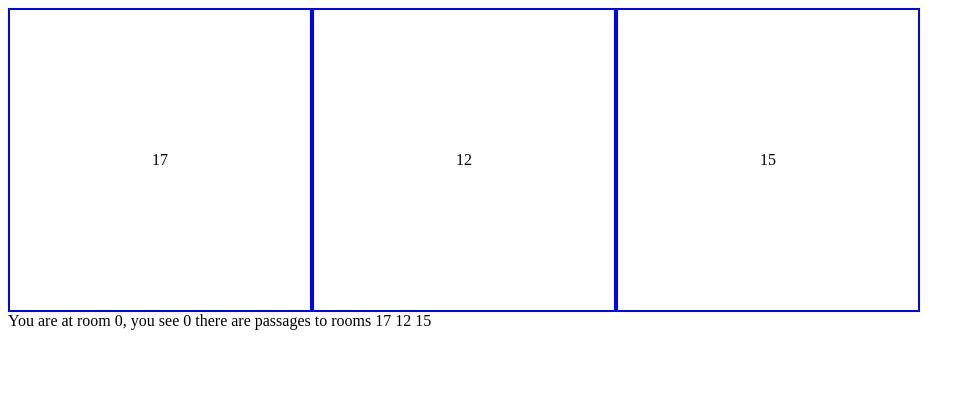
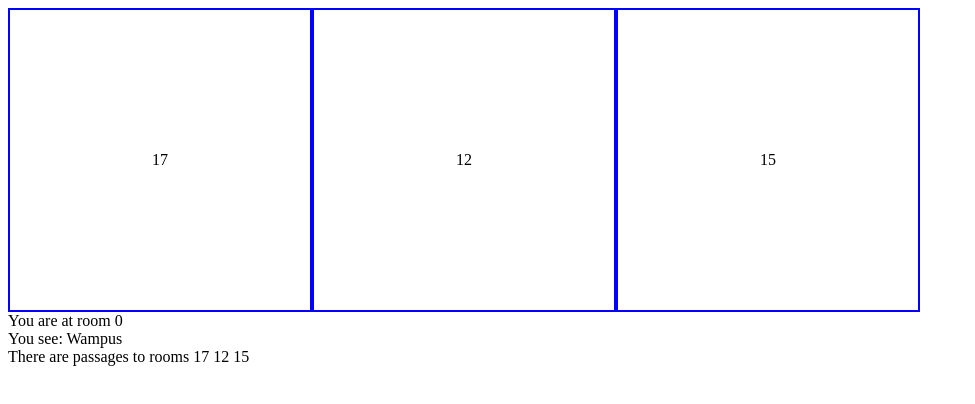
Before and after one commit to losslessring/hunt_the_wumpus, a React app: page / in a window 1280 px wide. Shown: the top 404 px of the page, without its empty margins (0-975 px from the left). Built offline with nearby package versions, Linux system fonts and the light colour scheme.

Commit message:
interface

```diff
--- a/src/components/Engine/Engine.tsx
+++ b/src/components/Engine/Engine.tsx
@@ -1,7 +1,7 @@
 import React, { useState, useEffect } from "react"
 import Room from '../Room/Room'
 import map from '../../engine/data/map/map'
-import checkRoom from '../../engine/gameLogic/checkRoom/checkRoom'
+import checkRoomForEncounters from '../../engine/gameLogic/checkRoomForEncounters/checkRoomForEncounters'
 
 const passagesStyle = {
                         display: 'flex',
@@ -13,14 +13,16 @@ const passagesStyle = {
 const Engine: React.FC = () => {
 
     const [heroPosition, setHeroPosition] = useState(() => 0)
-    const [wumpusPosition, setWumpusPosition] = useState(() => 0)
+    const [wumpusPosition, setWumpusPosition] = useState(() => ({position: 0, type: "Wampus"}))
 
     return (
             <>
                 <div style={passagesStyle}>
-                {map[heroPosition].map((room, neighbourIndex)=> <Room goToRoom={setHeroPosition} number={room}/>)}
+                {map[heroPosition].map(room => <Room goToRoom={setHeroPosition} number={room}/>)}
                 </div>
-                <div>You are at room {heroPosition}, you see {checkRoom([wumpusPosition])(heroPosition)} there are passages to rooms {map[heroPosition].map(room => `${room} `)}</div>
+                <div>You are at room {heroPosition}</div>
+                <div>You see: {checkRoomForEncounters([wumpusPosition])(heroPosition)}</div>
+                <div>There are passages to rooms {map[heroPosition].map(room => `${room} `)}</div>
             </>
     )
 }
--- /dev/null
+++ b/src/engine/gameLogic/checkRoomForEncounters/checkRoomForEncounters.ts
@@ -0,0 +1,8 @@
+import { Encounter } from '../../types/types'
+
+const checkRoomForEncounters = (enemies: Encounter[]) => (heroPosition: number) => {
+    return enemies.filter(enemy => enemy.position === heroPosition).map(enemy => enemy.type)
+
+}
+
+export default checkRoomForEncounters
--- a/src/engine/types/types.ts
+++ b/src/engine/types/types.ts
@@ -9,6 +9,11 @@ export type Room = {
     effect: any
 }
 
+export interface Encounter {
+    position: number,
+    type: string
+}
+
 export type Wampus = {
     position: number,
     sleep: boolean,
```
Also changed, not shown: src/engine/gameLogic/checkRoom/checkRoom.test_off.ts (added, +21 -0 lines), 1 other file (tests, documents, lock files or other folders).
